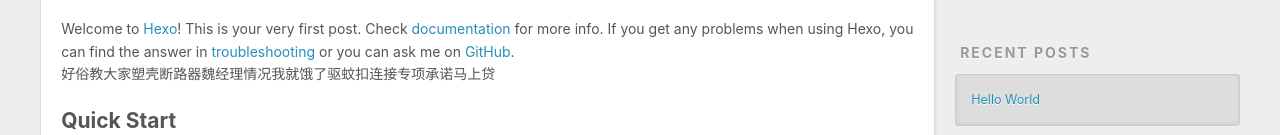
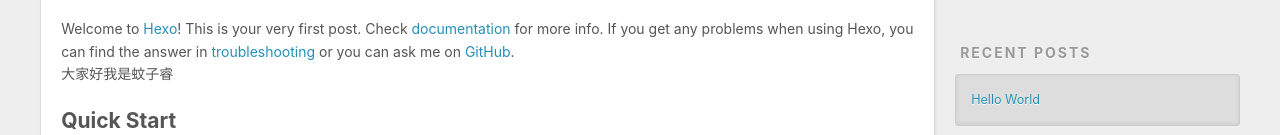
Before and after one commit to jianfenghe/jianfenghe.github.io, a plain HTML site: page index.html in a window 1280 px wide. Shown: the part 435-570 px from the top of the page. Drawn offline with nearby package versions, Linux system fonts and the light colour scheme.

Commit message:
Site updated: 2020-07-30 13:28:18

```diff
--- a/index.html
+++ b/index.html
@@ -86,7 +86,7 @@
 
     <div class="article-entry" itemprop="articleBody">
 
-        <p>Welcome to <a href="https://hexo.io/" target="_blank" rel="noopener">Hexo</a>! This is your very first post. Check <a href="https://hexo.io/docs/" target="_blank" rel="noopener">documentation</a> for more info. If you get any problems when using Hexo, you can find the answer in <a href="https://hexo.io/docs/troubleshooting.html" target="_blank" rel="noopener">troubleshooting</a> or you can ask me on <a href="https://github.com/hexojs/hexo/issues" target="_blank" rel="noopener">GitHub</a>.<br>好俗教大家塑壳断路器魏经理情况我就饿了驱蚊扣连接专项承诺马上贷</p>
+        <p>Welcome to <a href="https://hexo.io/" target="_blank" rel="noopener">Hexo</a>! This is your very first post. Check <a href="https://hexo.io/docs/" target="_blank" rel="noopener">documentation</a> for more info. If you get any problems when using Hexo, you can find the answer in <a href="https://hexo.io/docs/troubleshooting.html" target="_blank" rel="noopener">troubleshooting</a> or you can ask me on <a href="https://github.com/hexojs/hexo/issues" target="_blank" rel="noopener">GitHub</a>.<br>大家好我是蚊子睿</p>
 <h2 id="Quick-Start"><a href="#Quick-Start" class="headerlink" title="Quick Start"></a>Quick Start</h2><h3 id="Create-a-new-post"><a href="#Create-a-new-post" class="headerlink" title="Create a new post"></a>Create a new post</h3><figure class="highlight bash"><table><tr><td class="gutter"><pre><span class="line">1</span><br></pre></td><td class="code"><pre><span class="line">$ hexo new <span class="string">"My New Post"</span></span><br></pre></td></tr></table></figure>
 
 <p>More info: <a href="https://hexo.io/docs/writing.html" target="_blank" rel="noopener">Writing</a></p>
```
Also changed, not shown: 2020/07/27/hello-world/index.html (+4 -4 lines).
